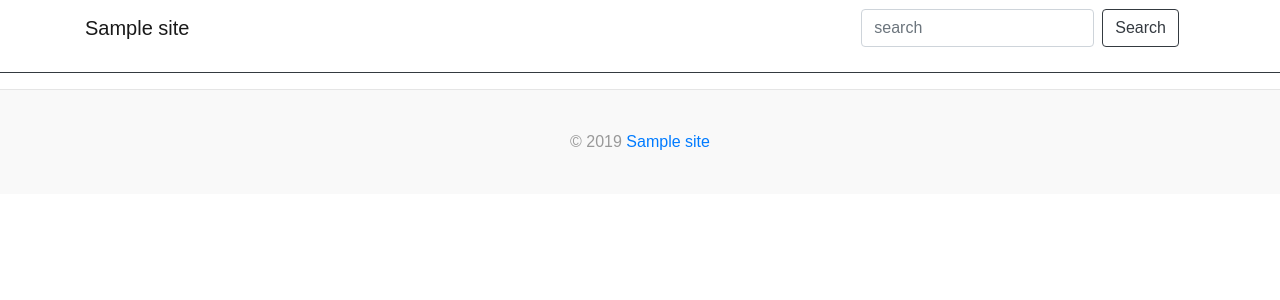
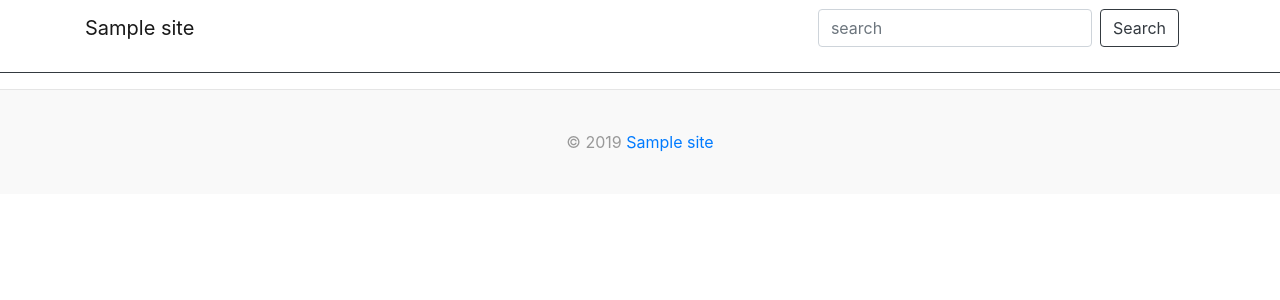
Before and after one commit to friism/blog, a WordPress theme: template wordpress/friism/page.php in a window 1280 px wide. Shown: the top 300 px of the page. Run offline with PHP 8.4 and a stand-in for WordPress, Linux system fonts and the light colour scheme; the site name, menu and one post (Sample post) are stand-ins, and other content is empty.

Commit message:
turns out bootstrap already does fonts

```diff
--- a/wordpress/friism/style.css
+++ b/wordpress/friism/style.css
@@ -13,7 +13,6 @@
 */
 
 body {
-  font-family: sans-serif;
 }
 
   h1, h2, h3, h4, h5, h6 {
```
